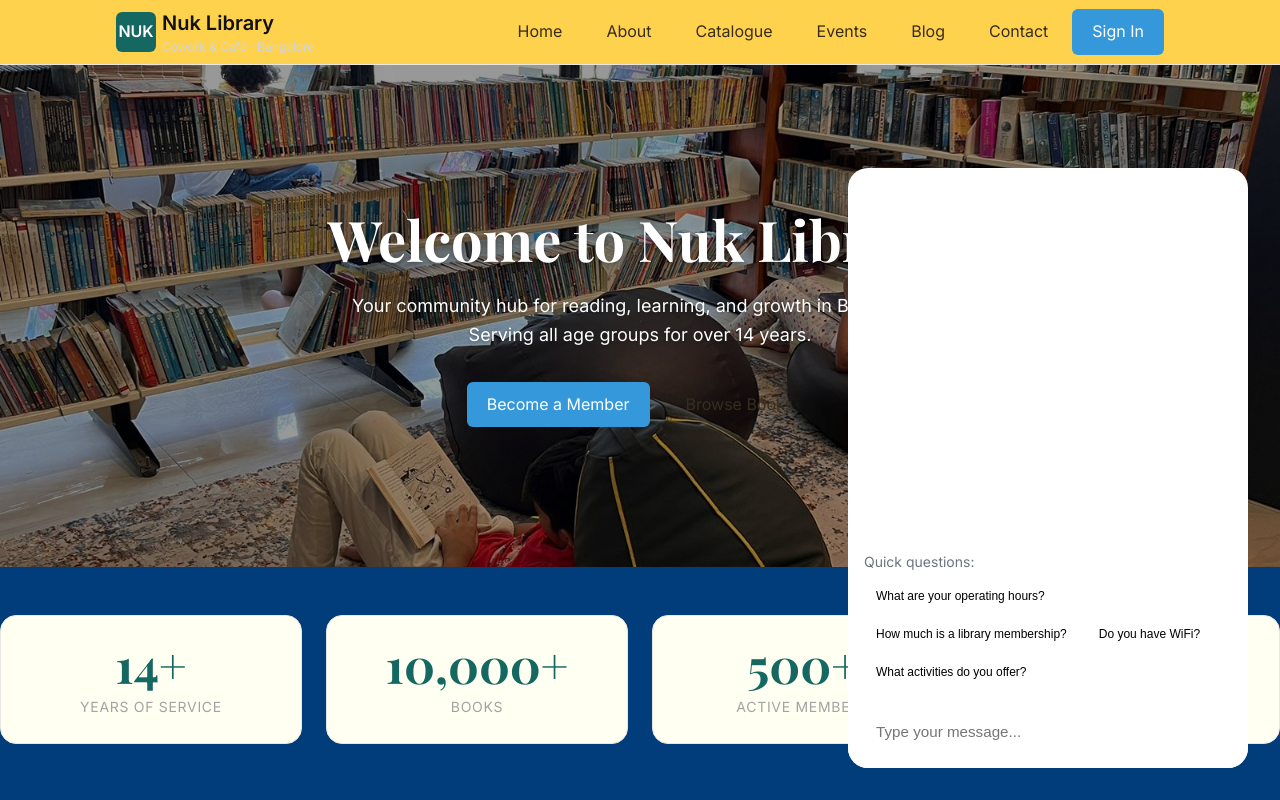
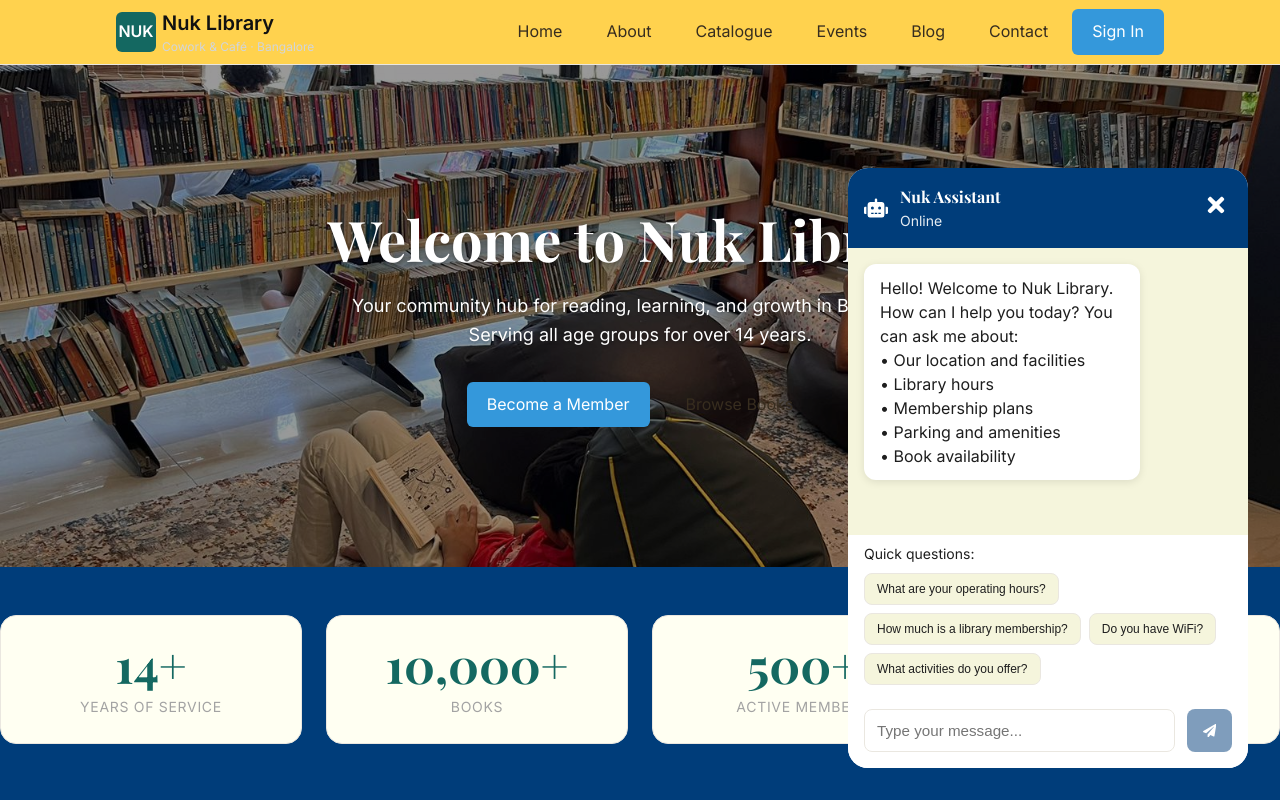
Before and after one commit to sridhar-pattem/nukweb, a React (Create React App) app in the folder website/: page / in a window 1280 px wide. Both pictures are taken after a click on the button "Open chatbot". Shown: the top 800 px of the page. Built offline with nearby package versions, Linux system fonts and the light colour scheme; no server answers.

Commit message:
Fix chatbot visibility: dark header, dark text on white backgrounds, yellow button with dark icon

```diff
--- a/website/src/components/widgets/Chatbot.js
+++ b/website/src/components/widgets/Chatbot.js
@@ -100,7 +100,7 @@ const Chatbot = () => {
               width: '80px',
               height: '80px',
               borderRadius: '50%',
-              backgroundColor: 'var(--accent-peru)',
+              backgroundColor: '#FFD24E',
               opacity: 0.3,
               animation: 'pulse 2s ease-in-out infinite',
             }}
@@ -119,7 +119,7 @@ const Chatbot = () => {
               whiteSpace: 'nowrap',
               fontSize: '0.9rem',
               fontWeight: '600',
-              color: 'var(--text-charcoal)',
+              color: '#1E1E1E',
               animation: 'fadeInUp 0.5s ease-out',
             }}
           >
@@ -133,8 +133,8 @@ const Chatbot = () => {
               width: '70px',
               height: '70px',
               borderRadius: '50%',
-              backgroundColor: 'var(--accent-peru)',
-              color: 'white',
+              backgroundColor: '#FFD24E',
+              color: '#003d7a',
               border: 'none',
               boxShadow: '0 8px 24px rgba(0,0,0,0.2)',
               cursor: 'pointer',
@@ -208,7 +208,7 @@ const Chatbot = () => {
           <div
             style={{
               padding: '1rem',
-              backgroundColor: 'var(--secondary-brown)',
+              backgroundColor: '#003d7a',
               color: 'white',
               display: 'flex',
               alignItems: 'center',
@@ -244,7 +244,7 @@ const Chatbot = () => {
               flex: 1,
               overflowY: 'auto',
               padding: '1rem',
-              backgroundColor: 'var(--light-beige)',
+              backgroundColor: '#F5F5DC',
             }}
           >
             {messages.map((message) => (
@@ -260,10 +260,10 @@ const Chatbot = () => {
                   style={{
                     maxWidth: '75%',
                     padding: '0.75rem 1rem',
-                    borderRadius: 'var(--radius-lg)',
-                    backgroundColor: message.sender === 'user' ? 'var(--accent-peru)' : 'white',
-                    color: message.sender === 'user' ? 'white' : 'var(--text-charcoal)',
-                    boxShadow: 'var(--shadow-sm)',
+                    borderRadius: '12px',
+                    backgroundColor: message.sender === 'user' ? '#003d7a' : 'white',
+                    color: message.sender === 'user' ? 'white' : '#1E1E1E',
+                    boxShadow: '0 2px 8px rgba(0, 0, 0, 0.1)',
                     whiteSpace: 'pre-line',
                     lineHeight: '1.5',
                   }}
@@ -311,7 +311,7 @@ const Chatbot = () => {
           {/* Quick Questions */}
           {messages.length === 1 && (
             <div style={{ padding: '0.5rem 1rem', backgroundColor: 'white', borderTop: '1px solid var(--light-gray)' }}>
-              <p style={{ fontSize: '0.875rem', margin: '0 0 0.5rem', color: '#6c757d' }}>Quick questions:</p>
+              <p style={{ fontSize: '0.875rem', margin: '0 0 0.5rem', color: '#1E1E1E' }}>Quick questions:</p>
               <div style={{ display: 'flex', flexWrap: 'wrap', gap: '0.5rem' }}>
                 {quickQuestions.map((question, index) => (
                   <button
@@ -320,19 +320,20 @@ const Chatbot = () => {
                     style={{
                       padding: '0.5rem 0.75rem',
                       fontSize: '0.75rem',
-                      backgroundColor: 'var(--light-beige)',
-                      border: '1px solid var(--light-gray)',
-                      borderRadius: 'var(--radius-md)',
+                      backgroundColor: '#F5F5DC',
+                      color: '#1E1E1E',
+                      border: '1px solid #EAE7E0',
+                      borderRadius: '8px',
                       cursor: 'pointer',
-                      transition: 'background-color var(--transition-fast)',
+                      transition: 'all 0.2s ease',
                     }}
                     onMouseEnter={(e) => {
-                      e.currentTarget.style.backgroundColor = 'var(--accent-peru)';
+                      e.currentTarget.style.backgroundColor = '#003d7a';
                       e.currentTarget.style.color = 'white';
                     }}
                     onMouseLeave={(e) => {
-                      e.currentTarget.style.backgroundColor = 'var(--light-beige)';
-                      e.currentTarget.style.color = 'var(--text-charcoal)';
+                      e.currentTarget.style.backgroundColor = '#F5F5DC';
+                      e.currentTarget.style.color = '#1E1E1E';
                     }}
                   >
                     {question}
@@ -361,10 +362,11 @@ const Chatbot = () => {
               style={{
                 flex: 1,
                 padding: '0.75rem',
-                border: '1px solid var(--light-gray)',
-                borderRadius: 'var(--radius-md)',
+                border: '1px solid #EAE7E0',
+                borderRadius: '8px',
                 outline: 'none',
                 fontSize: '0.95rem',
+                color: '#1E1E1E',
               }}
             />
             <button
@@ -372,10 +374,10 @@ const Chatbot = () => {
               disabled={!inputMessage.trim()}
               style={{
                 padding: '0.75rem 1rem',
-                backgroundColor: 'var(--accent-peru)',
+                backgroundColor: '#003d7a',
                 color: 'white',
                 border: 'none',
-                borderRadius: 'var(--radius-md)',
+                borderRadius: '8px',
                 cursor: inputMessage.trim() ? 'pointer' : 'not-allowed',
                 opacity: inputMessage.trim() ? 1 : 0.5,
                 display: 'flex',
```
